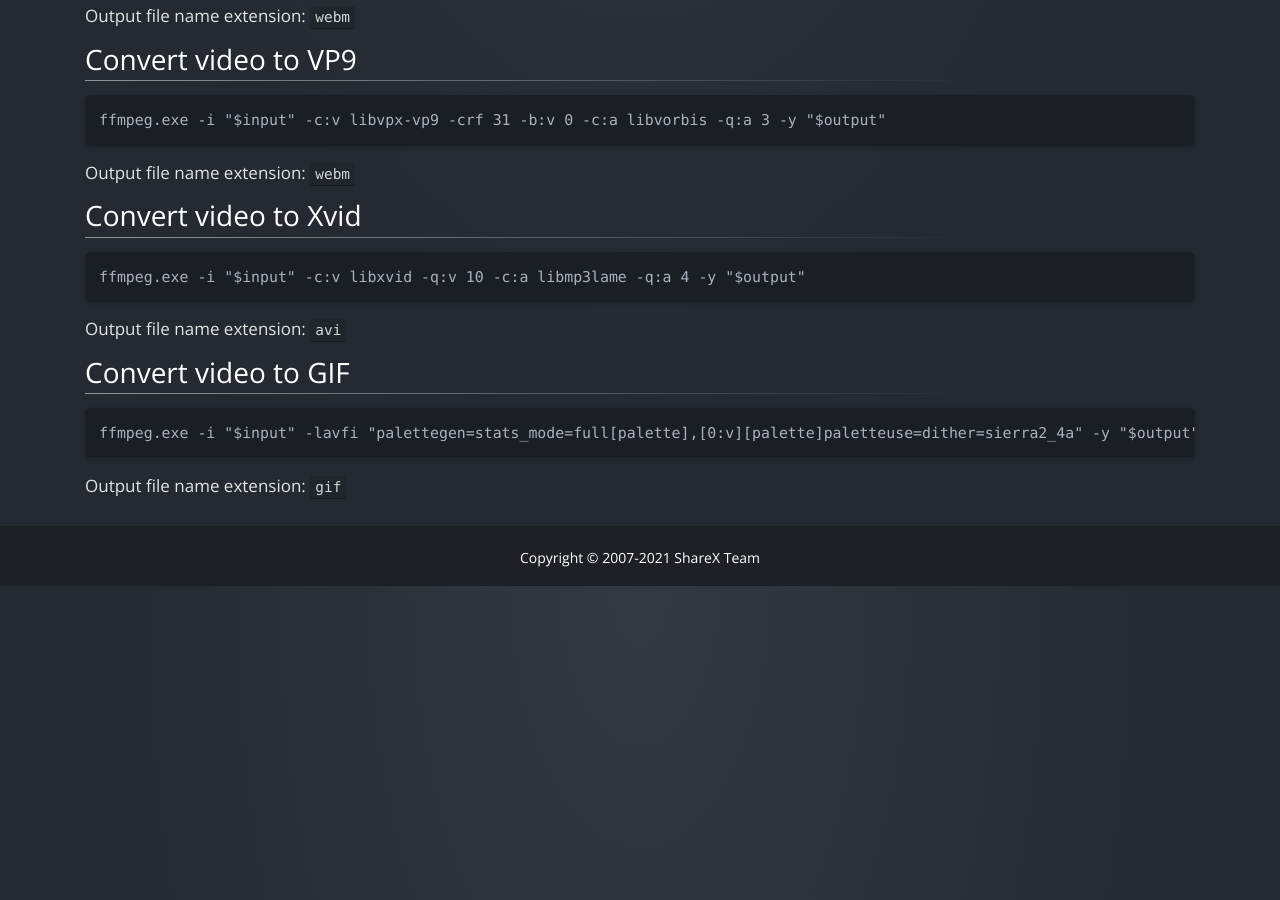
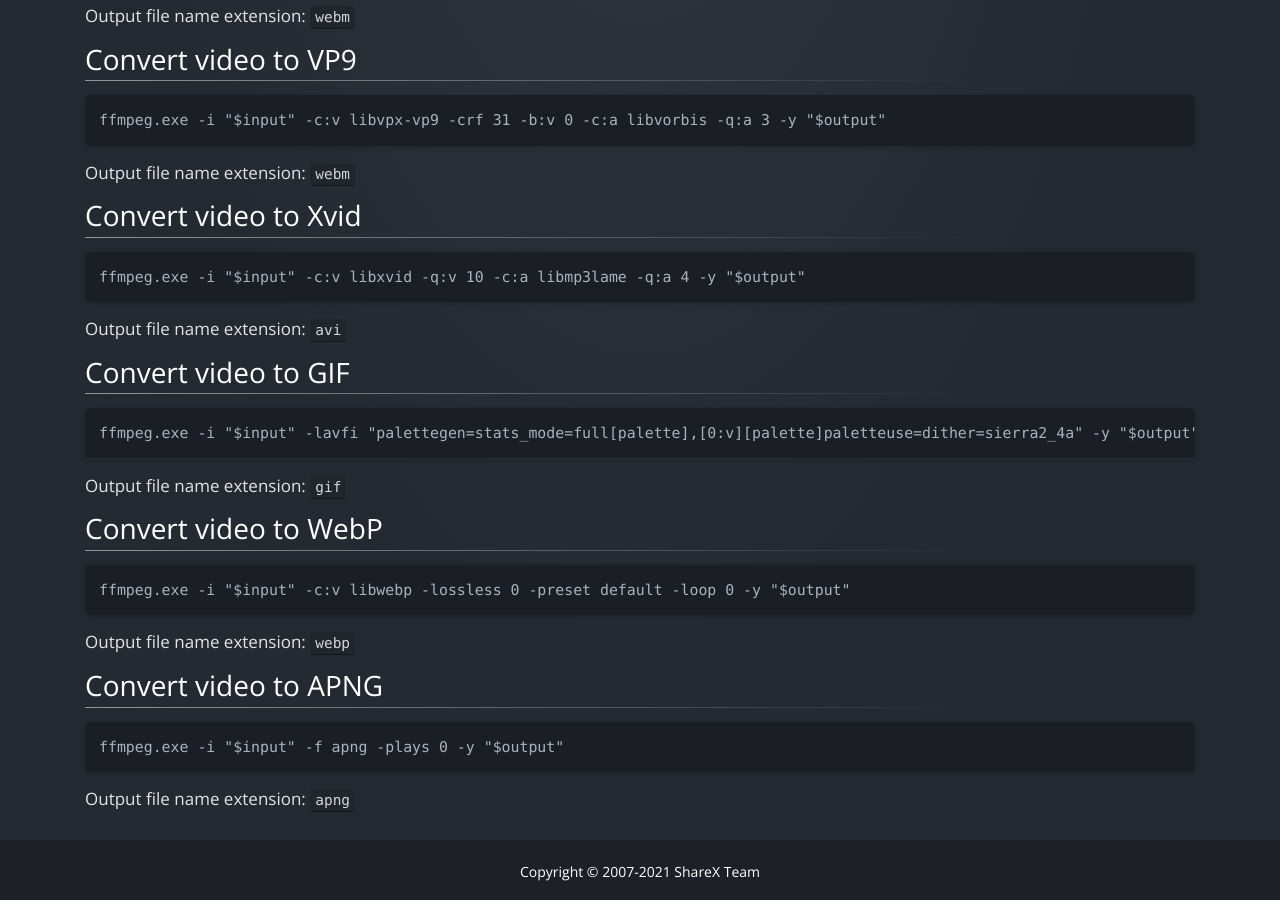
Before and after one commit to ShareX/sharex.github.io, a Jekyll site: the page built from actions/index.md, in a window 1280 px wide and 900 px high, scrolled down 708 px. Built offline with Jekyll 4.4.1, drawn with Linux system fonts in a browser that asks for light colours; before the commit the page ends 1294 px from its top, so only the background shows below that.

Commit message:
Added WebP and APNG

```diff
--- a/_data/actions.yml
+++ b/_data/actions.yml
@@ -27,3 +27,13 @@
   filename: ffmpeg.exe
   arguments: -i "$input" -lavfi "palettegen=stats_mode=full[palette],[0:v][palette]paletteuse=dither=sierra2_4a" -y "$output"
   extension: gif
+
+- name: Convert video to WebP
+  filename: ffmpeg.exe
+  arguments: -i "$input" -c:v libwebp -lossless 0 -preset default -loop 0 -y "$output"
+  extension: webp
+
+- name: Convert video to APNG
+  filename: ffmpeg.exe
+  arguments: -i "$input" -f apng -plays 0 -y "$output"
+  extension: apng
```
